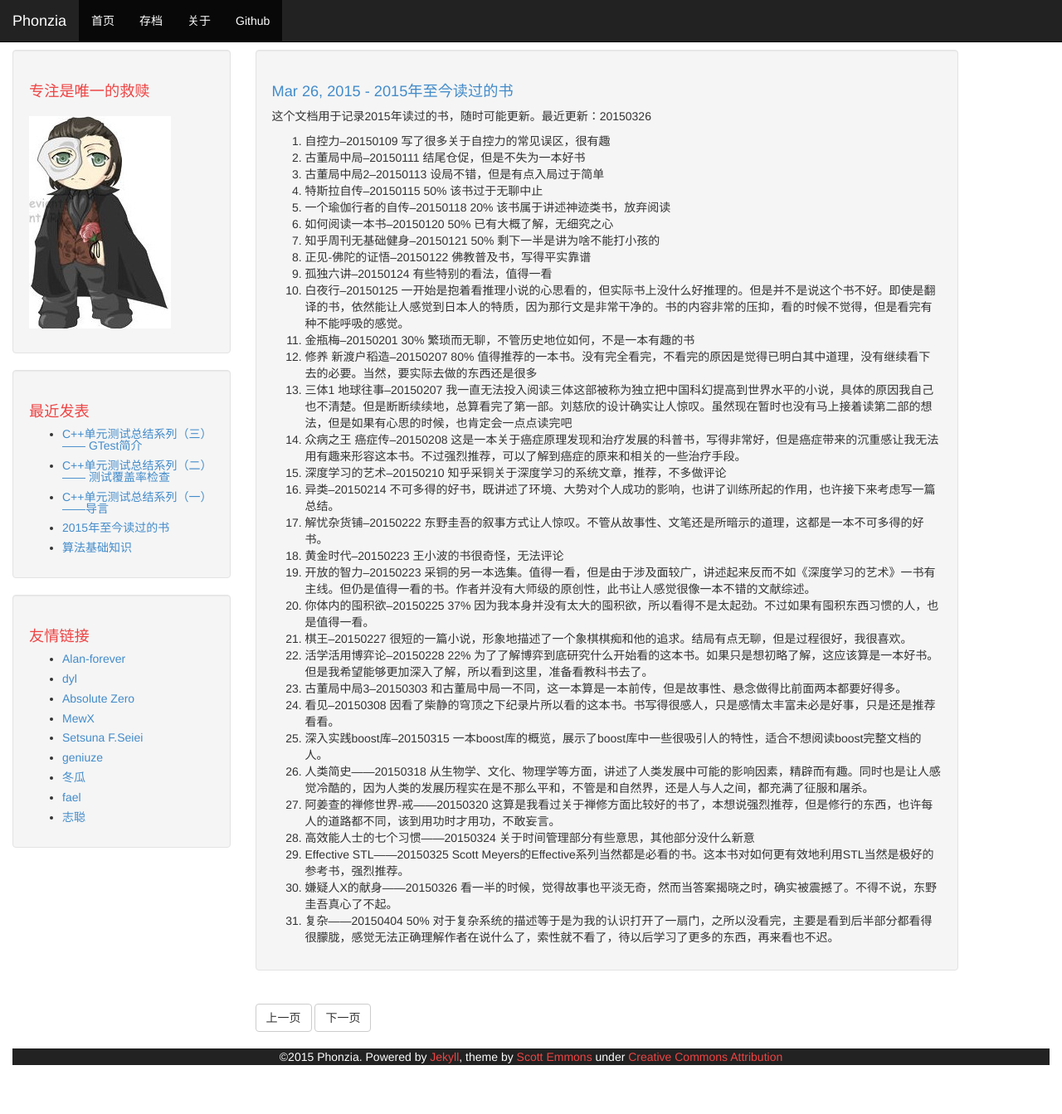
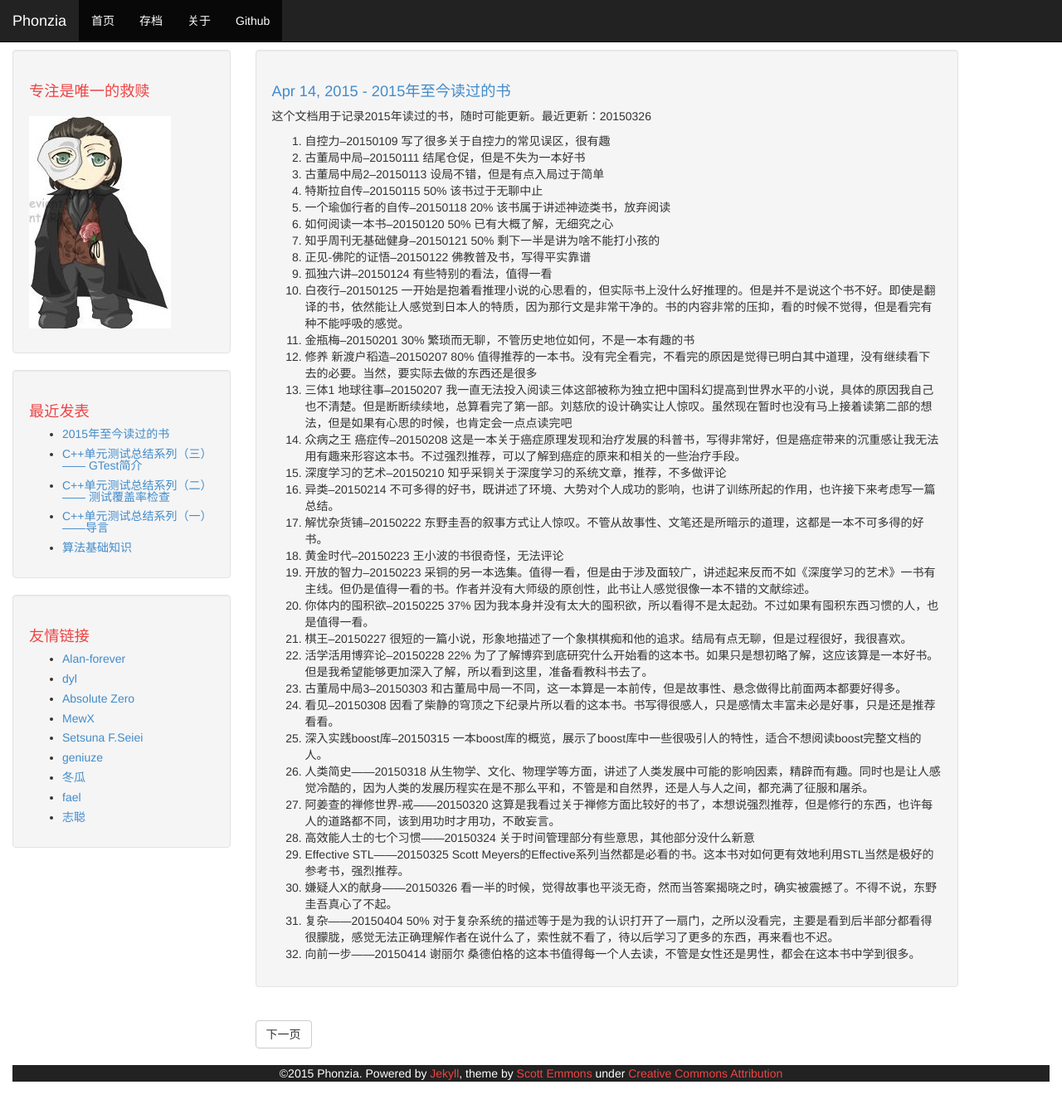
Before and after one commit to phonzia/old_blog, a Jekyll site: the page built from _posts/2015-04-14-BooksRead.md, in a window 1280 px wide and 1374 px high. Shown: the top 1343 px of the window at 83% size. Built offline with Jekyll 4.4.1, drawn with Linux system fonts in a browser that asks for light colours; Markdown is read by kramdown in place of the engine named in the settings; comment, search, counter and statistics services are not loaded.

Commit message:
add book read

```diff
--- a/_posts/2015-03-26-BooksRead.md
+++ b/_posts/2015-04-14-BooksRead.md
@@ -37,3 +37,4 @@ title: "2015年至今读过的书"
 29. Effective STL——20150325 Scott Meyers的Effective系列当然都是必看的书。这本书对如何更有效地利用STL当然是极好的参考书，强烈推荐。
 30. 嫌疑人X的献身——20150326 看一半的时候，觉得故事也平淡无奇，然而当答案揭晓之时，确实被震撼了。不得不说，东野圭吾真心了不起。
 31. 复杂——20150404 50% 对于复杂系统的描述等于是为我的认识打开了一扇门，之所以没看完，主要是看到后半部分都看得很朦胧，感觉无法正确理解作者在说什么了，索性就不看了，待以后学习了更多的东西，再来看也不迟。
+32. 向前一步——20150414 谢丽尔 桑德伯格的这本书值得每一个人去读，不管是女性还是男性，都会在这本书中学到很多。
```
